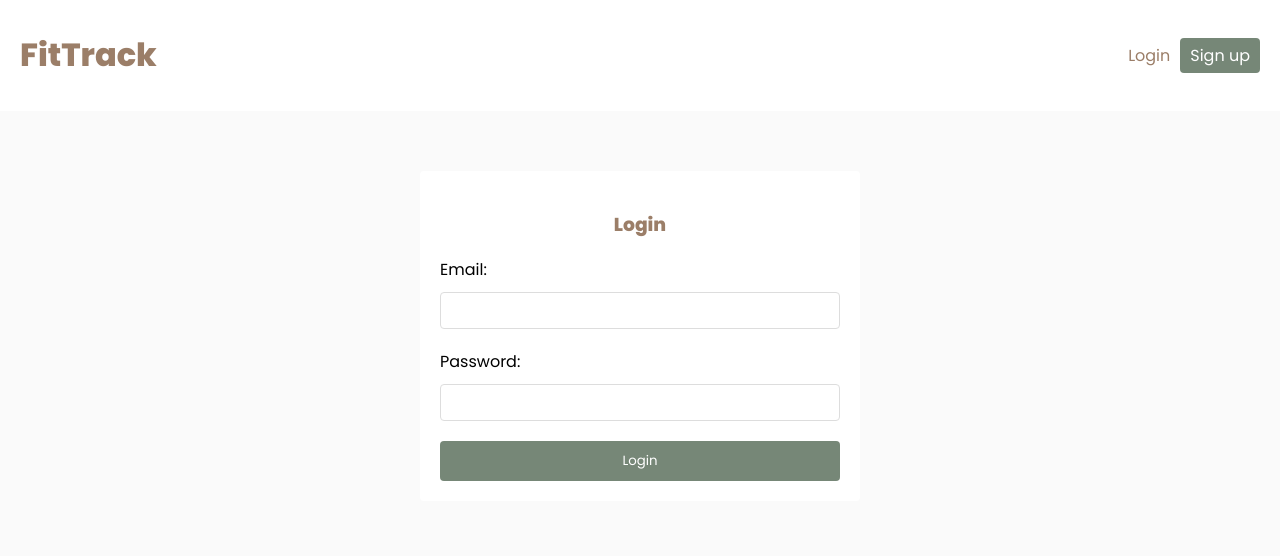
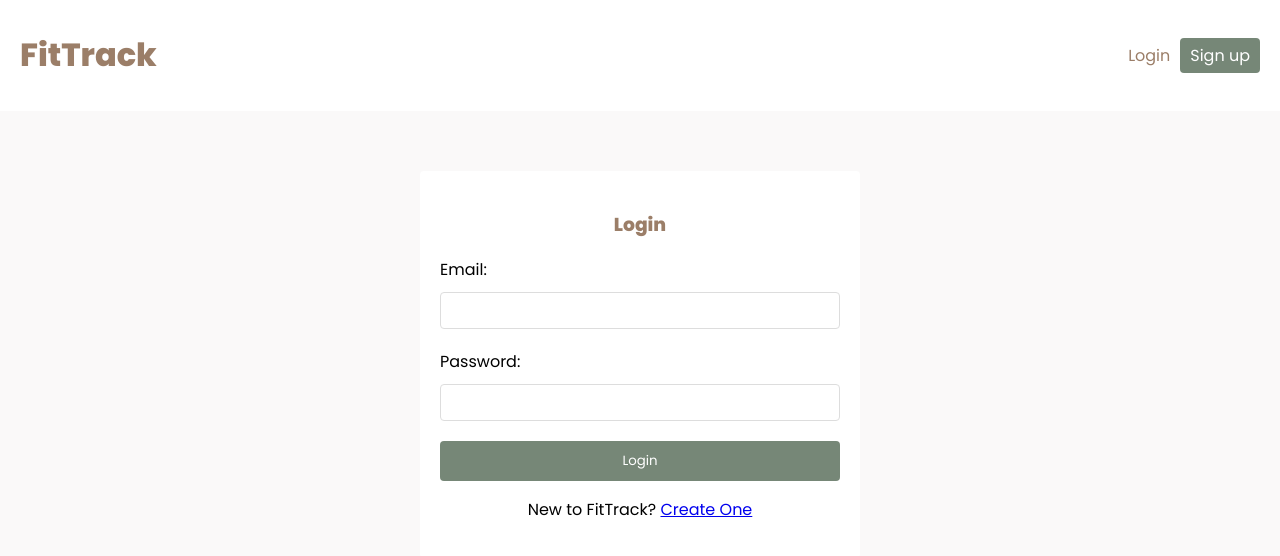
Before and after one commit to RajeevRanjan5642/workout-app, a React (Create React App) app in the folder frontend/: page /login in a window 1280 px wide. Shown: the top 556 px of the page. Built offline with nearby package versions, Linux system fonts and the light colour scheme; the HTML template or start-up script is replaced by a standard one.

Commit message:
modify login page

```diff
--- a/frontend/src/index.css
+++ b/frontend/src/index.css
@@ -7,7 +7,7 @@
   --error: #f85959;
 }
 body {
-  background: #fafafa;
+  background: #faf9f9;
   margin: 0;
   font-family: "Poppins";
 }
@@ -183,6 +183,10 @@ form.signup, form.login {
   border-radius: 4px;
 }
 
+form.login .new{
+  text-align: center;
+}
+
 .not-found{
   width: 500px;
   height: 450px;
--- a/frontend/src/pages/Home.js
+++ b/frontend/src/pages/Home.js
@@ -5,7 +5,6 @@ import { useAuthContext } from "./../components/hooks/useAuthContext";
 //components
 import WorkoutDetails from "./../components/WorkoutDetails";
 import WorkoutForm from "./../components/WorkoutForm";
-import Welcome from "./Welcome";
 
 const Home = () => {
   const { workouts, dispatch } = useWorkoutsContext();
--- a/frontend/src/pages/Login.js
+++ b/frontend/src/pages/Login.js
@@ -1,5 +1,6 @@
 import { useState } from "react";
 import { useLogin } from "./../components/hooks/useLogin";
+import {Link} from "react-router-dom";
 
 const Login = () => {
   const [email, setEmail] = useState("");
@@ -29,6 +30,7 @@ const Login = () => {
 
       <button disabled={isLoading}>Login</button>
       {error && <div className="error">{error}</div>}
+      <p className="new">New to FitTrack? <Link to="/signup">Create One</Link></p>
     </form>
   );
 };
```
